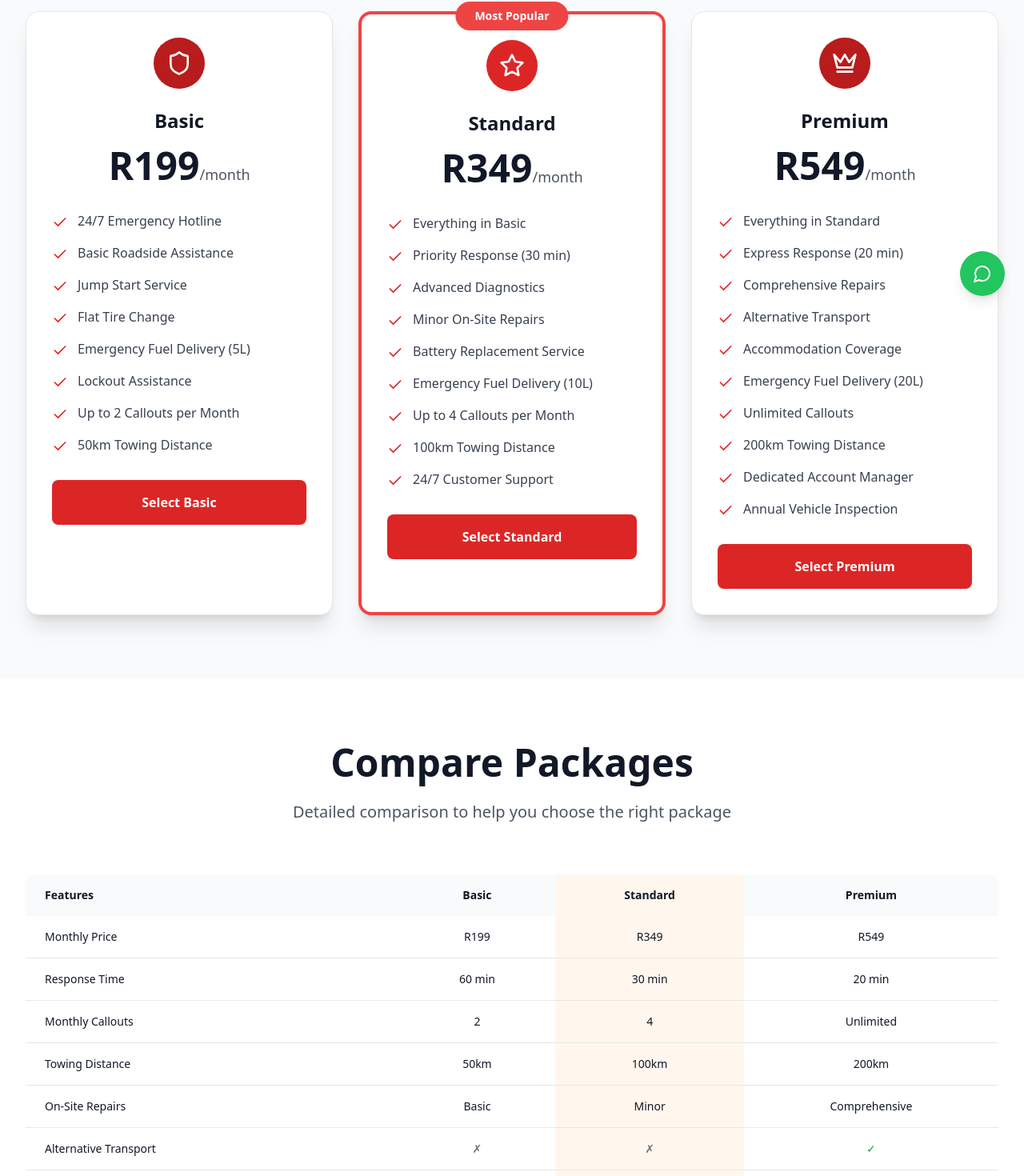
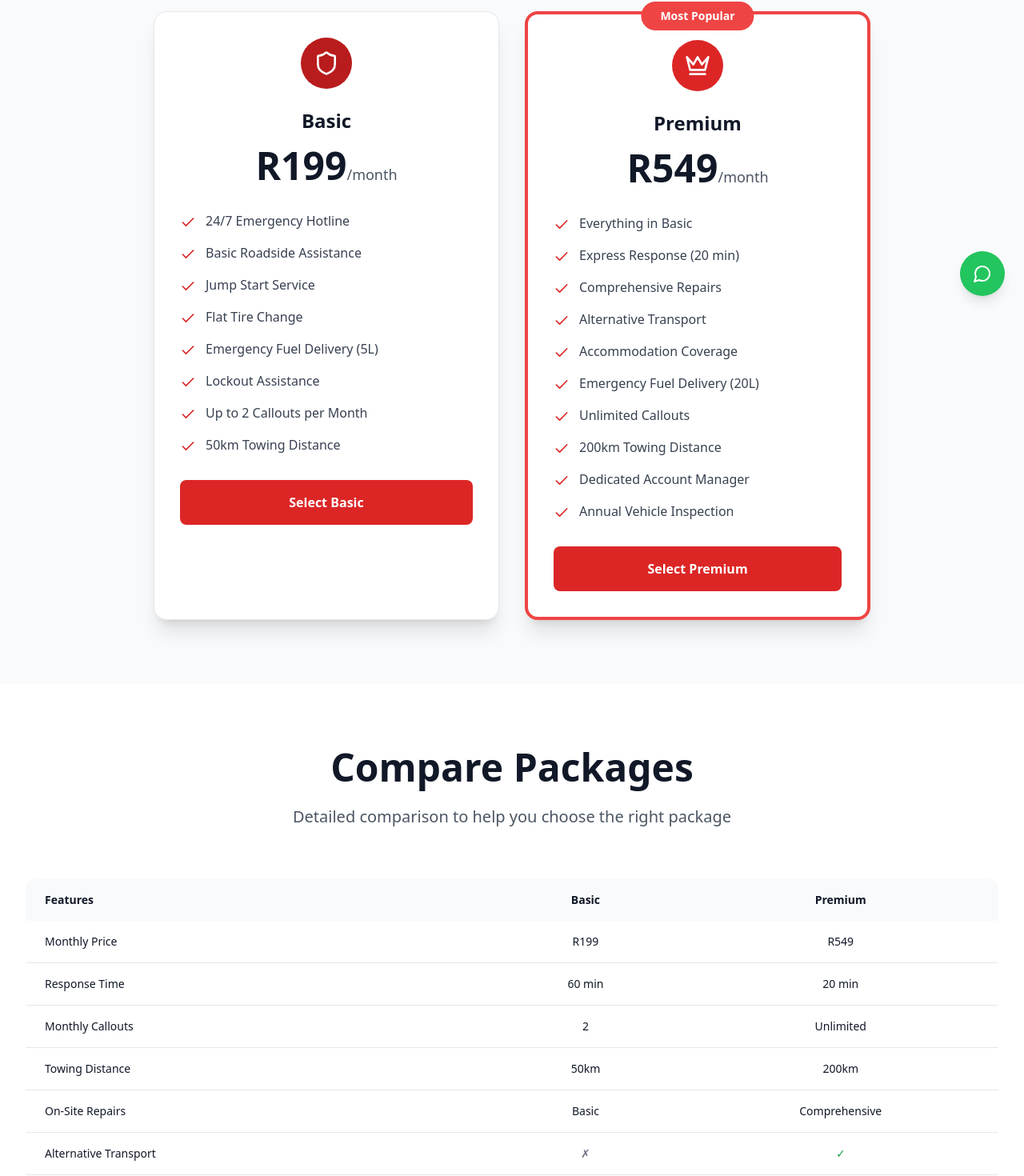
Before and after one commit to zaid-xt/AutoFirst, a React (Vite) app: page /packages in a window 1280 px wide. Shown: the part 406-1876 px from the top of the page at 80% size. Built offline with nearby package versions, Linux system fonts and the light colour scheme.

Commit message:
Edited Packages

```diff
--- a/src/pages/Packages.tsx
+++ b/src/pages/Packages.tsx
@@ -30,41 +30,18 @@ const Packages = () => {
       ]
     },
     {
-      id: 'standard',
-      name: "Standard",
-      price: "R349",
-      period: "/month",
-      icon: <Star className="h-8 w-8" />,
-      color: "red",
-      popular: true,
-      responseTime: "30 min",
-      supportLevel: "Priority Support",
-      description: "Enhanced protection with priority services",
-      features: [
-        { feature: "Everything in Basic", included: true },
-        { feature: "Priority Response (30 min)", included: true },
-        { feature: "Advanced Diagnostics", included: true },
-        { feature: "Minor On-Site Repairs", included: true },
-        { feature: "Battery Replacement Service", included: true },
-        { feature: "Emergency Fuel Delivery (10L)", included: true },
-        { feature: "Up to 4 Callouts per Month", included: true },
-        { feature: "100km Towing Distance", included: true },
-        { feature: "24/7 Customer Support", included: true }
-      ]
-    },
-    {
       id: 'premium',
       name: "Premium",
       price: "R549",
       period: "/month",
       icon: <Crown className="h-8 w-8" />,
       color: "red",
-      popular: false,
+      popular: true,
       responseTime: "20 min",
       supportLevel: "VIP Support",
       description: "Comprehensive coverage with premium benefits",
       features: [
-        { feature: "Everything in Standard", included: true },
+        { feature: "Everything in Basic", included: true },
         { feature: "Express Response (20 min)", included: true },
         { feature: "Comprehensive Repairs", included: true },
         { feature: "Alternative Transport", included: true },
@@ -80,24 +57,6 @@ const Packages = () => {
 
   const getColorClasses = (color: string, popular: boolean = false) => {
     const colors = {
-      // blue: {
-      //   bg: popular ? 'bg-blue-600' : 'bg-blue-800',
-      //   text: 'text-blue-600',
-      //   border: 'border-blue-600',
-      //   button: 'bg-blue-600 hover:bg-blue-700'
-      // },
-      // orange: {
-      //   bg: popular ? 'bg-orange-500' : 'bg-orange-600',
-      //   text: 'text-orange-500',
-      //   border: 'border-orange-500',
-      //   button: 'bg-orange-500 hover:bg-orange-600'
-      // },
-      // purple: {
-      //   bg: popular ? 'bg-purple-600' : 'bg-purple-700',
-      //   text: 'text-purple-600',
-      //   border: 'border-purple-600',
-      //   button: 'bg-purple-600 hover:bg-purple-700'
-      // },
       red: {
         bg: popular ? 'bg-red-600' : 'bg-red-700',
         text: 'text-red-600',
@@ -125,7 +84,7 @@ const Packages = () => {
       {/* Packages Grid */}
       <section className="py-20 bg-gray-50">
         <div className="max-w-7xl mx-auto px-4 sm:px-6 lg:px-8">
-          <div className="grid grid-cols-1 lg:grid-cols-3 gap-8">
+          <div className="grid grid-cols-1 lg:grid-cols-2 gap-8 max-w-4xl mx-auto">
             {packages.map((pkg, index) => {
               const colors = getColorClasses(pkg.color, pkg.popular);
               return (
@@ -208,7 +167,6 @@ const Packages = () => {
                 <tr>
                   <th className="px-6 py-4 text-left text-sm font-semibold text-gray-900">Features</th>
                   <th className="px-6 py-4 text-center text-sm font-semibold text-gray-900">Basic</th>
-                  <th className="px-6 py-4 text-center text-sm font-semibold text-gray-900 bg-orange-50">Standard</th>
                   <th className="px-6 py-4 text-center text-sm font-semibold text-gray-900">Premium</th>
                 </tr>
               </thead>
@@ -216,43 +174,36 @@ const Packages = () => {
                 <tr>
                   <td className="px-6 py-4 text-sm font-medium text-gray-900">Monthly Price</td>
                   <td className="px-6 py-4 text-center text-sm text-gray-900">R199</td>
-                  <td className="px-6 py-4 text-center text-sm text-gray-900 bg-orange-50">R349</td>
                   <td className="px-6 py-4 text-center text-sm text-gray-900">R549</td>
                 </tr>
                 <tr>
                   <td className="px-6 py-4 text-sm font-medium text-gray-900">Response Time</td>
                   <td className="px-6 py-4 text-center text-sm text-gray-900">60 min</td>
-                  <td className="px-6 py-4 text-center text-sm text-gray-900 bg-orange-50">30 min</td>
                   <td className="px-6 py-4 text-center text-sm text-gray-900">20 min</td>
                 </tr>
                 <tr>
                   <td className="px-6 py-4 text-sm font-medium text-gray-900">Monthly Callouts</td>
                   <td className="px-6 py-4 text-center text-sm text-gray-900">2</td>
-                  <td className="px-6 py-4 text-center text-sm text-gray-900 bg-orange-50">4</td>
                   <td className="px-6 py-4 text-center text-sm text-gray-900">Unlimited</td>
                 </tr>
                 <tr>
                   <td className="px-6 py-4 text-sm font-medium text-gray-900">Towing Distance</td>
                   <td className="px-6 py-4 text-center text-sm text-gray-900">50km</td>
-                  <td className="px-6 py-4 text-center text-sm text-gray-900 bg-orange-50">100km</td>
                   <td className="px-6 py-4 text-center text-sm text-gray-900">200km</td>
                 </tr>
                 <tr>
                   <td className="px-6 py-4 text-sm font-medium text-gray-900">On-Site Repairs</td>
                   <td className="px-6 py-4 text-center text-sm text-gray-900">Basic</td>
-                  <td className="px-6 py-4 text-center text-sm text-gray-900 bg-orange-50">Minor</td>
                   <td className="px-6 py-4 text-center text-sm text-gray-900">Comprehensive</td>
                 </tr>
                 <tr>
                   <td className="px-6 py-4 text-sm font-medium text-gray-900">Alternative Transport</td>
                   <td className="px-6 py-4 text-center text-sm text-gray-500">✗</td>
-                  <td className="px-6 py-4 text-center text-sm text-gray-500 bg-orange-50">✗</td>
                   <td className="px-6 py-4 text-center text-sm text-green-600">✓</td>
                 </tr>
                 <tr>
                   <td className="px-6 py-4 text-sm font-medium text-gray-900">Accommodation Coverage</td>
                   <td className="px-6 py-4 text-center text-sm text-gray-500">✗</td>
-                  <td className="px-6 py-4 text-center text-sm text-gray-500 bg-orange-50">✗</td>
                   <td className="px-6 py-4 text-center text-sm text-green-600">✓</td>
                 </tr>
               </tbody>
@@ -282,7 +233,7 @@ const Packages = () => {
             <div className="bg-white p-8 rounded-xl shadow-lg">
               <h3 className="text-xl font-bold text-gray-900 mb-4">What happens if I exceed callouts?</h3>
               <p className="text-gray-600">
-                For Basic and Standard packages, additional callouts are charged at R150 per service.
+                For Basic package, additional callouts are charged at R150 per service.
                 Premium package includes unlimited callouts.
               </p>
             </div>
@@ -318,7 +269,6 @@ const Packages = () => {
           <Link
             to="/cart"
               className="bg-[#b91c1c] hover:bg-red-700 text-white px-8 py-4 rounded-lg text-lg font-semibold transition-all duration-300 transform hover:scale-105 inline-flex items-center justify-center"
-
           >
             View Your Cart
             <Zap className="ml-2 h-5 w-5" />
```
